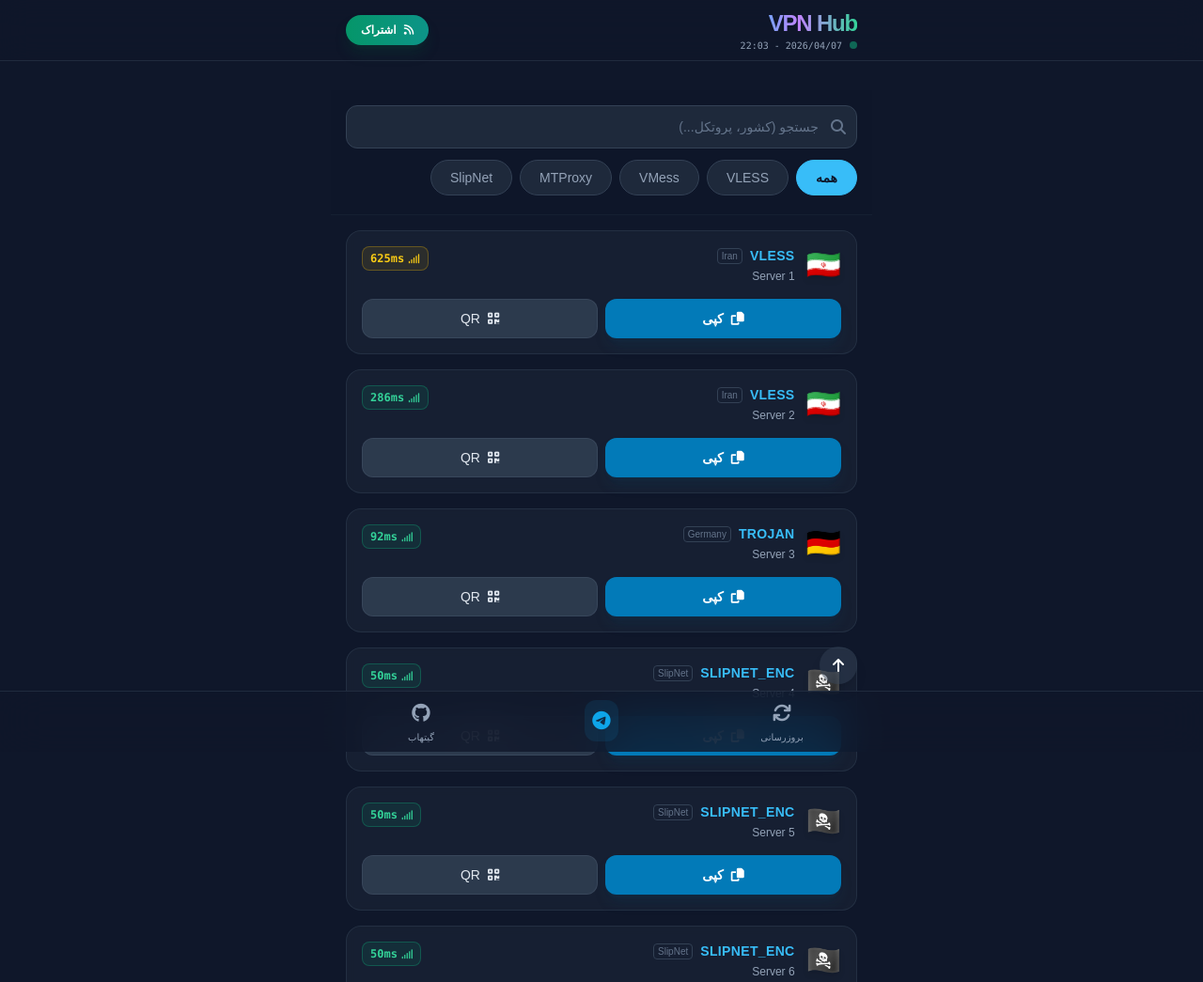
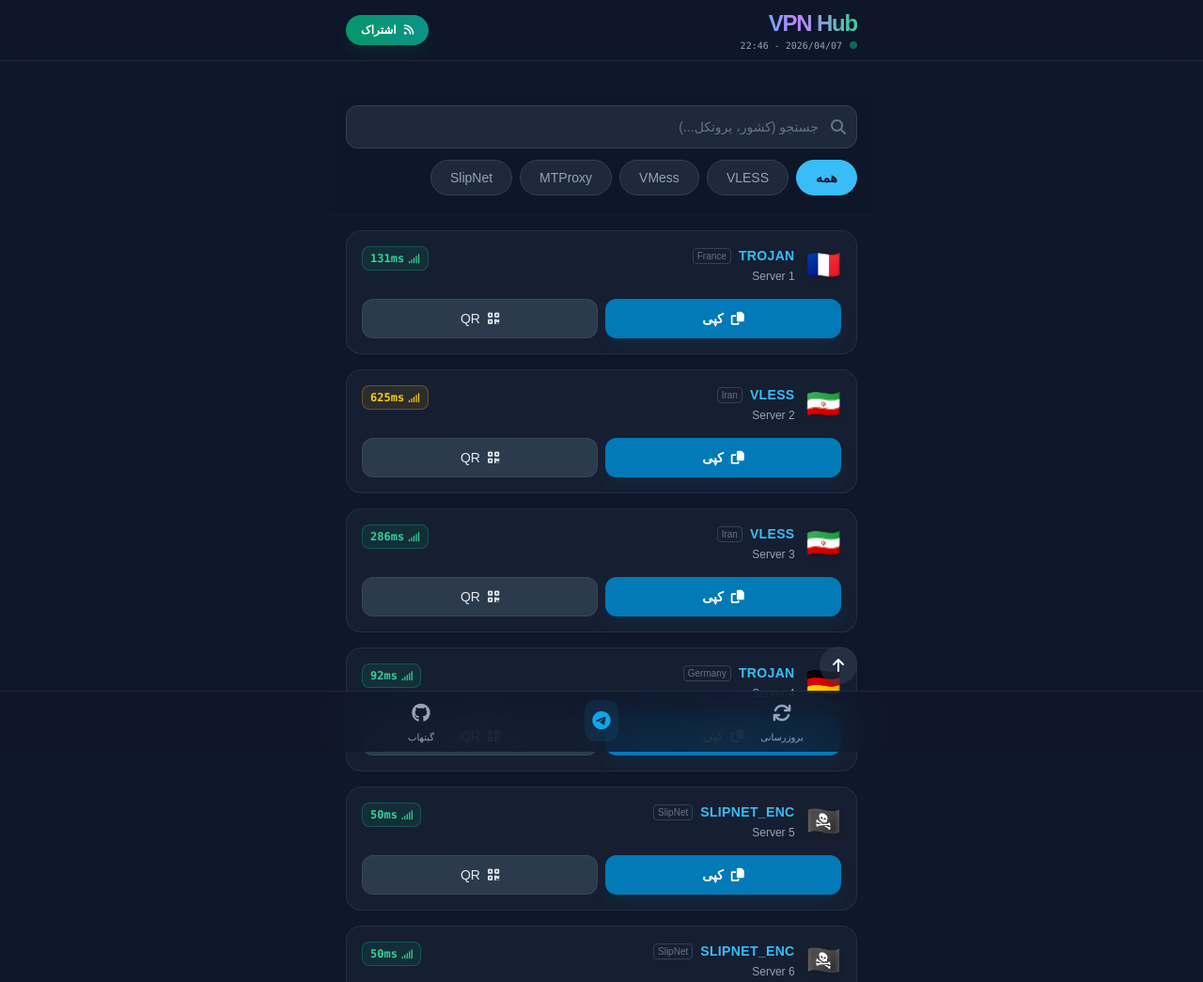
Before and after one commit to mostafa5804/Myvpn1404, a plain HTML site: page index.html in a window 1280 px wide. Shown: the top 1045 px of the page at 94% size. Drawn offline with nearby package versions, Linux system fonts and the light colour scheme; a small style sheet from the web is missing.

Commit message:
🔄 Auto-Update: 2026-04-07 19:16

```diff
--- a/index.html
+++ b/index.html
@@ -34,7 +34,7 @@
                 <h1 class="text-2xl font-black text-transparent bg-clip-text bg-gradient-to-r from-sky-400 via-purple-400 to-emerald-400 tracking-tighter">VPN Hub</h1>
                 <div class="flex items-center gap-2 text-[10px] text-slate-400 font-mono">
                     <span class="w-2 h-2 rounded-full bg-emerald-500 animate-pulse"></span>
-                    2026/04/07 - 22:03
+                    2026/04/07 - 22:46
                 </div>
             </div>
             <a href="https://raw.githubusercontent.com/mostafa5804/Myvpn1404/refs/heads/main/sub.txt" class="bg-gradient-to-r from-emerald-600 to-teal-600 hover:from-emerald-500 hover:to-teal-500 text-white px-4 py-2 rounded-full text-xs font-bold shadow-lg shadow-emerald-900/30 transition-all active:scale-95 flex items-center gap-2">
@@ -62,6 +62,32 @@
 
         <div id="grid" class="grid gap-4 card-enter">
 
+            <div class="card group relative bg-slate-800/50 backdrop-blur-sm rounded-2xl p-4 border border-slate-700/50 hover:border-sky-500/50 transition-all duration-300 hover:shadow-lg hover:shadow-sky-500/10" data-type="trojan" data-search="france trojan">
+                <div class="flex justify-between items-start mb-4">
+                    <div class="flex items-center gap-3">
+                        <span class="text-3xl filter drop-shadow-md">🇫🇷</span>
+                        <div>
+                            <div class="flex items-center gap-2">
+                                <span class="font-bold text-sky-400 text-sm tracking-wide">TROJAN</span>
+                                <span class="text-[10px] text-slate-500 border border-slate-700 rounded px-1">France</span>
+                            </div>
+                            <div class="text-xs text-slate-400 mt-1 truncate max-w-[120px]">Server 1</div>
+                        </div>
+                    </div>
+                    <div class="text-xs font-mono font-bold text-emerald-400 border-emerald-500/30 bg-emerald-500/10 border px-2 py-1 rounded-lg flex items-center gap-1">
+                        <i class="fas fa-signal text-[10px]"></i> 131ms
+                    </div>
+                </div>
+
+                <div class="grid grid-cols-2 gap-2 mt-2">
+                    <button data-clipboard="trojan://telegram-id-v2rayvpnchannel@13.39.166.165:22223?security=tls&amp;alpn=http/1.1&amp;headerType=none&amp;type=tcp&amp;sni=trojan.burgerip.co.uk#OurChannel" class="copy-btn col-span-1 bg-sky-600/90 hover:bg-sky-500 text-white py-2.5 rounded-xl text-sm font-semibold transition-all active:scale-95 flex justify-center items-center gap-2 shadow-lg shadow-sky-900/20">
+                        <i class="fas fa-copy"></i> <span>کپی</span>
+                    </button>
+                    <button onclick="showQR('trojan://telegram-id-v2rayvpnchannel@13.39.166.165:22223?security=tls&amp;alpn=http/1.1&amp;headerType=none&amp;type=tcp&amp;sni=trojan.burgerip.co.uk#OurChannel')" class="col-span-1 bg-slate-700/80 hover:bg-slate-600 text-slate-200 py-2.5 rounded-xl text-sm font-medium transition-all active:scale-95 flex justify-center items-center gap-2 border border-slate-600/50">
+                        <i class="fas fa-qrcode"></i> QR
+                    </button>
+                </div>
+            </div>
             <div class="card group relative bg-slate-800/50 backdrop-blur-sm rounded-2xl p-4 border border-slate-700/50 hover:border-sky-500/50 transition-all duration-300 hover:shadow-lg hover:shadow-sky-500/10" data-type="vless" data-search="iran vless">
                 <div class="flex justify-between items-start mb-4">
                     <div class="flex items-center gap-3">
@@ -71,7 +97,7 @@
                                 <span class="font-bold text-sky-400 text-sm tracking-wide">VLESS</span>
                                 <span class="text-[10px] text-slate-500 border border-slate-700 rounded px-1">Iran</span>
                             </div>
-                            <div class="text-xs text-slate-400 mt-1 truncate max-w-[120px]">Server 1</div>
+                            <div class="text-xs text-slate-400 mt-1 truncate max-w-[120px]">Server 2</div>
                         </div>
                     </div>
                     <div class="text-xs font-mono font-bold text-yellow-400 border-yellow-500/30 bg-yellow-500/10 border px-2 py-1 rounded-lg flex items-center gap-1">
@@ -97,7 +123,7 @@
                                 <span class="font-bold text-sky-400 text-sm tracking-wide">VLESS</span>
                                 <span class="text-[10px] text-slate-500 border border-slate-700 rounded px-1">Iran</span>
                             </div>
-                            <div class="text-xs text-slate-400 mt-1 truncate max-w-[120px]">Server 2</div>
+                            <div class="text-xs text-slate-400 mt-1 truncate max-w-[120px]">Server 3</div>
                         </div>
                     </div>
                     <div class="text-xs font-mono font-bold text-emerald-400 border-emerald-500/30 bg-emerald-500/10 border px-2 py-1 rounded-lg flex items-center gap-1">
@@ -123,7 +149,7 @@
                                 <span class="font-bold text-sky-400 text-sm tracking-wide">TROJAN</span>
                                 <span class="text-[10px] text-slate-500 border border-slate-700 rounded px-1">Germany</span>
                             </div>
-                            <div class="text-xs text-slate-400 mt-1 truncate max-w-[120px]">Server 3</div>
+                            <div class="text-xs text-slate-400 mt-1 truncate max-w-[120px]">Server 4</div>
                         </div>
                     </div>
                     <div class="text-xs font-mono font-bold text-emerald-400 border-emerald-500/30 bg-emerald-500/10 border px-2 py-1 rounded-lg flex items-center gap-1">
@@ -149,7 +175,7 @@
                                 <span class="font-bold text-sky-400 text-sm tracking-wide">SLIPNET_ENC</span>
                                 <span class="text-[10px] text-slate-500 border border-slate-700 rounded px-1">SlipNet</span>
                             </div>
-                            <div class="text-xs text-slate-400 mt-1 truncate max-w-[120px]">Server 4</div>
+                            <div class="text-xs text-slate-400 mt-1 truncate max-w-[120px]">Server 5</div>
                         </div>
                     </div>
                     <div class="text-xs font-mono font-bold text-emerald-400 border-emerald-500/30 bg-emerald-500/10 border px-2 py-1 rounded-lg flex items-center gap-1">
@@ -175,7 +201,7 @@
                                 <span class="font-bold text-sky-400 text-sm tracking-wide">SLIPNET_ENC</span>
                                 <span class="text-[10px] text-slate-500 border border-slate-700 rounded px-1">SlipNet</span>
                             </div>
-                            <div class="text-xs text-slate-400 mt-1 truncate max-w-[120px]">Server 5</div>
+                            <div class="text-xs text-slate-400 mt-1 truncate max-w-[120px]">Server 6</div>
                         </div>
                     </div>
                     <div class="text-xs font-mono font-bold text-emerald-400 border-emerald-500/30 bg-emerald-500/10 border px-2 py-1 rounded-lg flex items-center gap-1">
@@ -201,7 +227,7 @@
                                 <span class="font-bold text-sky-400 text-sm tracking-wide">SLIPNET_ENC</span>
                                 <span class="text-[10px] text-slate-500 border border-slate-700 rounded px-1">SlipNet</span>
                             </div>
-                            <div class="text-xs text-slate-400 mt-1 truncate max-w-[120px]">Server 6</div>
+                            <div class="text-xs text-slate-400 mt-1 truncate max-w-[120px]">Server 7</div>
                         </div>
                     </div>
                     <div class="text-xs font-mono font-bold text-emerald-400 border-emerald-500/30 bg-emerald-500/10 border px-2 py-1 rounded-lg flex items-center gap-1">
@@ -227,7 +253,7 @@
                                 <span class="font-bold text-sky-400 text-sm tracking-wide">SLIPNET_ENC</span>
                                 <span class="text-[10px] text-slate-500 border border-slate-700 rounded px-1">SlipNet</span>
                             </div>
-                            <div class="text-xs text-slate-400 mt-1 truncate max-w-[120px]">Server 7</div>
+                            <div class="text-xs text-slate-400 mt-1 truncate max-w-[120px]">Server 8</div>
                         </div>
                     </div>
                     <div class="text-xs font-mono font-bold text-emerald-400 border-emerald-500/30 bg-emerald-500/10 border px-2 py-1 rounded-lg flex items-center gap-1">
@@ -253,7 +279,7 @@
                                 <span class="font-bold text-sky-400 text-sm tracking-wide">SLIPNET_ENC</span>
                                 <span class="text-[10px] text-slate-500 border border-slate-700 rounded px-1">SlipNet</span>
                             </div>
-                            <div class="text-xs text-slate-400 mt-1 truncate max-w-[120px]">Server 8</div>
+                            <div class="text-xs text-slate-400 mt-1 truncate max-w-[120px]">Server 9</div>
                         </div>
                     </div>
                     <div class="text-xs font-mono font-bold text-emerald-400 border-emerald-500/30 bg-emerald-500/10 border px-2 py-1 rounded-lg flex items-center gap-1">
@@ -279,7 +305,7 @@
                                 <span class="font-bold text-sky-400 text-sm tracking-wide">SLIPNET_ENC</span>
                                 <span class="text-[10px] text-slate-500 border border-slate-700 rounded px-1">SlipNet</span>
                             </div>
-                            <div class="text-xs text-slate-400 mt-1 truncate max-w-[120px]">Server 9</div>
+                            <div class="text-xs text-slate-400 mt-1 truncate max-w-[120px]">Server 10</div>
                         </div>
                     </div>
                     <div class="text-xs font-mono font-bold text-emerald-400 border-emerald-500/30 bg-emerald-500/10 border px-2 py-1 rounded-lg flex items-center gap-1">
@@ -305,7 +331,7 @@
                                 <span class="font-bold text-sky-400 text-sm tracking-wide">VLESS</span>
                                 <span class="text-[10px] text-slate-500 border border-slate-700 rounded px-1">Iran</span>
                             </div>
-                            <div class="text-xs text-slate-400 mt-1 truncate max-w-[120px]">Server 10</div>
+                            <div class="text-xs text-slate-400 mt-1 truncate max-w-[120px]">Server 11</div>
                         </div>
                     </div>
                     <div class="text-xs font-mono font-bold text-emerald-400 border-emerald-500/30 bg-emerald-500/10 border px-2 py-1 rounded-lg flex items-center gap-1">
@@ -331,7 +357,7 @@
                                 <span class="font-bold text-sky-400 text-sm tracking-wide">VLESS</span>
                                 <span class="text-[10px] text-slate-500 border border-slate-700 rounded px-1">Iran</span>
                             </div>
-                            <div class="text-xs text-slate-400 mt-1 truncate max-w-[120px]">Server 11</div>
+                            <div class="text-xs text-slate-400 mt-1 truncate max-w-[120px]">Server 12</div>
                         </div>
                     </div>
                     <div class="text-xs font-mono font-bold text-emerald-400 border-emerald-500/30 bg-emerald-500/10 border px-2 py-1 rounded-lg flex items-center gap-1">
@@ -357,7 +383,7 @@
                                 <span class="font-bold text-sky-400 text-sm tracking-wide">TROJAN</span>
                                 <span class="text-[10px] text-slate-500 border border-slate-700 rounded px-1">France</span>
                             </div>
-                            <div class="text-xs text-slate-400 mt-1 truncate max-w-[120px]">Server 12</div>
+                            <div class="text-xs text-slate-400 mt-1 truncate max-w-[120px]">Server 13</div>
                         </div>
                     </div>
                     <div class="text-xs font-mono font-bold text-emerald-400 border-emerald-500/30 bg-emerald-500/10 border px-2 py-1 rounded-lg flex items-center gap-1">
@@ -383,7 +409,7 @@
                                 <span class="font-bold text-sky-400 text-sm tracking-wide">TROJAN</span>
                                 <span class="text-[10px] text-slate-500 border border-slate-700 rounded px-1">France</span>
                             </div>
-                            <div class="text-xs text-slate-400 mt-1 truncate max-w-[120px]">Server 13</div>
+                            <div class="text-xs text-slate-400 mt-1 truncate max-w-[120px]">Server 14</div>
                         </div>
                     </div>
                     <div class="text-xs font-mono font-bold text-emerald-400 border-emerald-500/30 bg-emerald-500/10 border px-2 py-1 rounded-lg flex items-center gap-1">
@@ -409,7 +435,7 @@
                                 <span class="font-bold text-sky-400 text-sm tracking-wide">VLESS</span>
                                 <span class="text-[10px] text-slate-500 border border-slate-700 rounded px-1">Iran</span>
                             </div>
-                            <div class="text-xs text-slate-400 mt-1 truncate max-w-[120px]">Server 14</div>
+                            <div class="text-xs text-slate-400 mt-1 truncate max-w-[120px]">Server 15</div>
                         </div>
                     </div>
                     <div class="text-xs font-mono font-bold text-emerald-400 border-emerald-500/30 bg-emerald-500/10 border px-2 py-1 rounded-lg flex items-center gap-1">
@@ -435,7 +461,7 @@
                                 <span class="font-bold text-sky-400 text-sm tracking-wide">VLESS</span>
                                 <span class="text-[10px] text-slate-500 border border-slate-700 rounded px-1">Iran</span>
                             </div>
-                            <div class="text-xs text-slate-400 mt-1 truncate max-w-[120px]">Server 15</div>
+                            <div class="text-xs text-slate-400 mt-1 truncate max-w-[120px]">Server 16</div>
                         </div>
                     </div>
                     <div class="text-xs font-mono font-bold text-emerald-400 border-emerald-500/30 bg-emerald-500/10 border px-2 py-1 rounded-lg flex items-center gap-1">
@@ -461,7 +487,7 @@
                                 <span class="font-bold text-sky-400 text-sm tracking-wide">VLESS</span>
                                 <span class="text-[10px] text-slate-500 border border-slate-700 rounded px-1">Finland</span>
                             </div>
-                            <div class="text-xs text-slate-400 mt-1 truncate max-w-[120px]">Server 16</div>
+                            <div class="text-xs text-slate-400 mt-1 truncate max-w-[120px]">Server 17</div>
                         </div>
                     </div>
                     <div class="text-xs font-mono font-bold text-emerald-400 border-emerald-500/30 bg-emerald-500/10 border px-2 py-1 rounded-lg flex items-center gap-1">
@@ -487,7 +513,7 @@
                                 <span class="font-bold text-sky-400 text-sm tracking-wide">VLESS</span>
                                 <span class="text-[10px] text-slate-500 border border-slate-700 rounded px-1">Iran</span>
                             </div>
-                            <div class="text-xs text-slate-400 mt-1 truncate max-w-[120px]">Server 17</div>
+                            <div class="text-xs text-slate-400 mt-1 truncate max-w-[120px]">Server 18</div>
                         </div>
                     </div>
                     <div class="text-xs font-mono font-bold text-yellow-400 border-yellow-500/30 bg-yellow-500/10 border px-2 py-1 rounded-lg flex items-center gap-1">
@@ -513,7 +539,7 @@
                                 <span class="font-bold text-sky-400 text-sm tracking-wide">VLESS</span>
                                 <span class="text-[10px] text-slate-500 border border-slate-700 rounded px-1">Iran</span>
                             </div>
-                            <div class="text-xs text-slate-400 mt-1 truncate max-w-[120px]">Server 18</div>
+                            <div class="text-xs text-slate-400 mt-1 truncate max-w-[120px]">Server 19</div>
                         </div>
                     </div>
                     <div class="text-xs font-mono font-bold text-emerald-400 border-emerald-500/30 bg-emerald-500/10 border px-2 py-1 rounded-lg flex items-center gap-1">
```
Also changed, not shown: data.json (+10 -0 lines), sub.txt.
